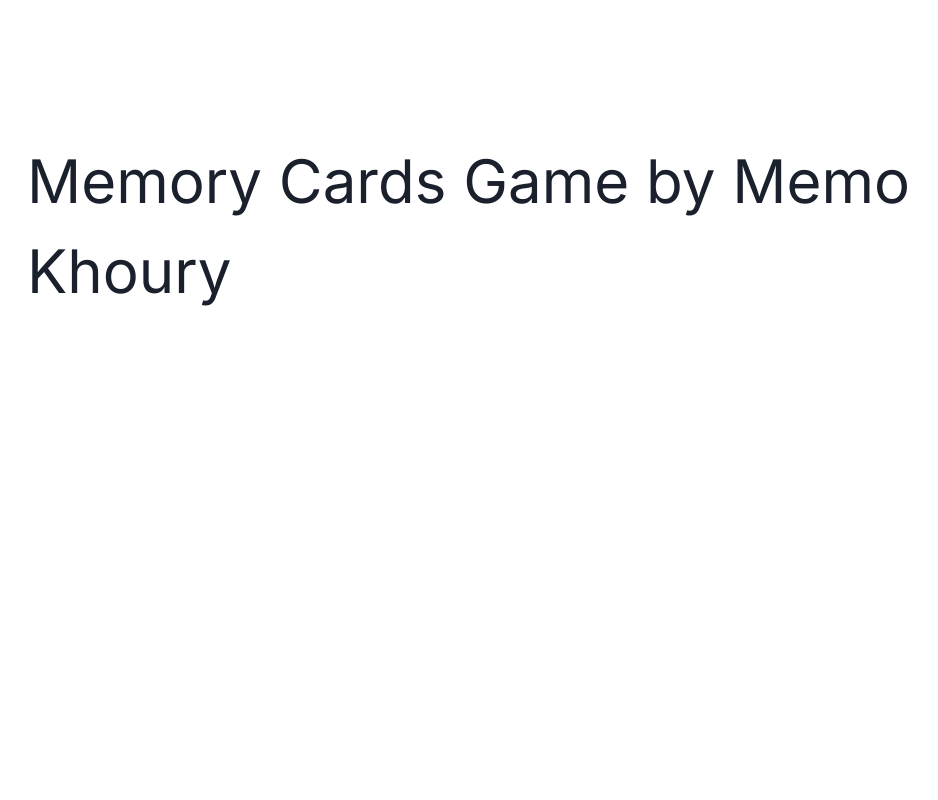
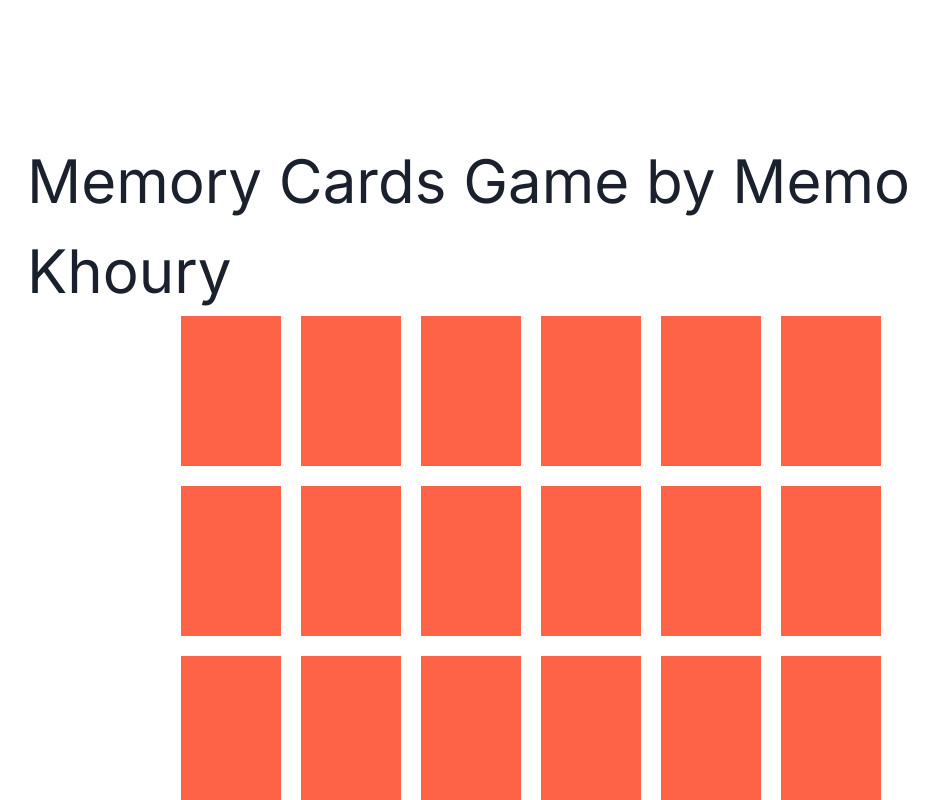
Before and after one commit to elclandestin0/game7-take-home-project, a Next.js app: page / in a window 1280 px wide. Shown: the top 800 px of the page, without its empty margins (109-1047 px from the left). Built offline with nearby package versions, Linux system fonts and the light colour scheme.

Commit message:
slight error; corrected spacing

```diff
--- a/src/components/GameBoard.tsx
+++ b/src/components/GameBoard.tsx
@@ -12,14 +12,14 @@ const GameBoard = () => {
       newCards.push(<Box bg="tomato" height="150px" width="100px"></Box>);
       console.log("pushed a card");
     }
-    setCards(cards);
+    setCards(newCards);
   }, [level]);
 
   return (
     <SimpleGrid
       columns={level.column}
       row={level.row}
-      spacingX="80px"
+      spacingX="20px"
       spacingY="20px"
     >
       {cards}
```
